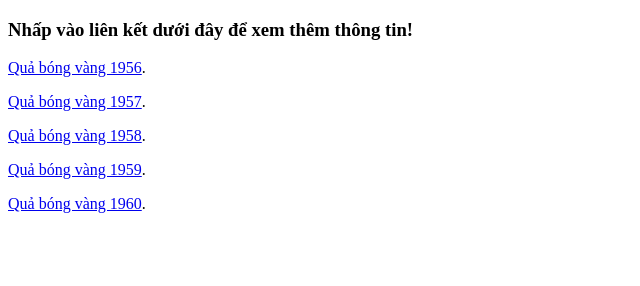
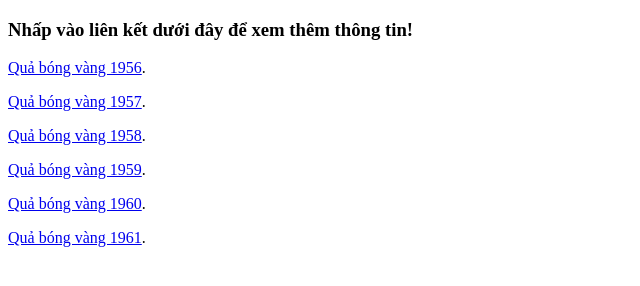
Before and after one commit to no-name-1988/Best-Player, a plain HTML site: page index.html in a window 1280 px wide. Shown: the whole page, without its empty margins (0-640 px from the left). Drawn offline with Linux system fonts and the light colour scheme.

Commit message:
Update index.html

```diff
--- a/index.html
+++ b/index.html
@@ -12,5 +12,6 @@
     <p><a href="Ballon_d'Or_1958.html">Quả bóng vàng 1958</a>.</p>
     <p><a href="Ballon_d'Or_1959.html">Quả bóng vàng 1959</a>.</p>
     <p><a href="Ballon_d'Or_1960.html">Quả bóng vàng 1960</a>.</p>
+    <p><a href="Ballon_d'Or_1961.html">Quả bóng vàng 1961</a>.</p>
 </body>
 </html>
```
